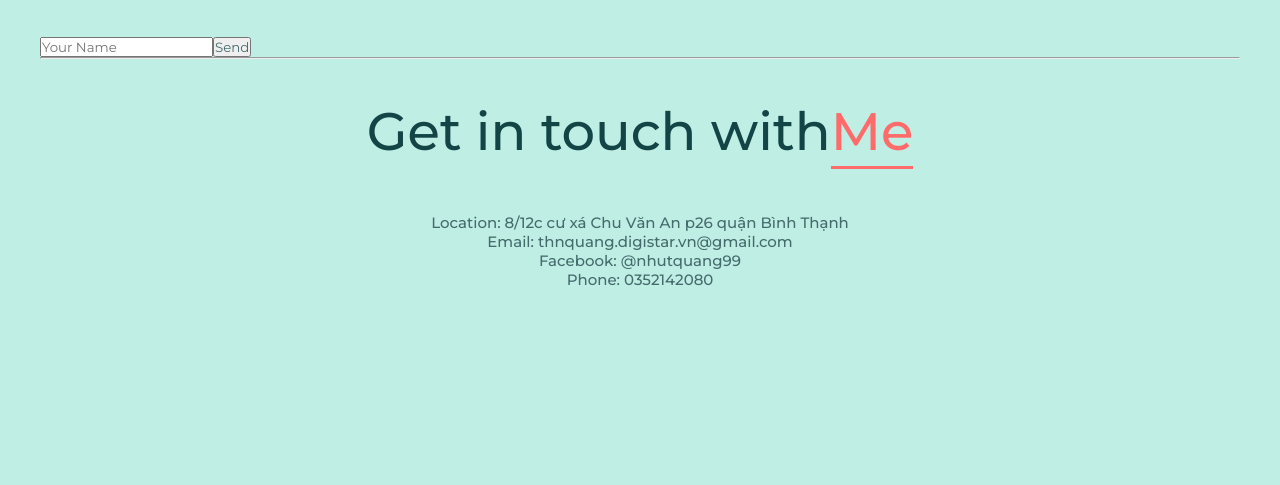
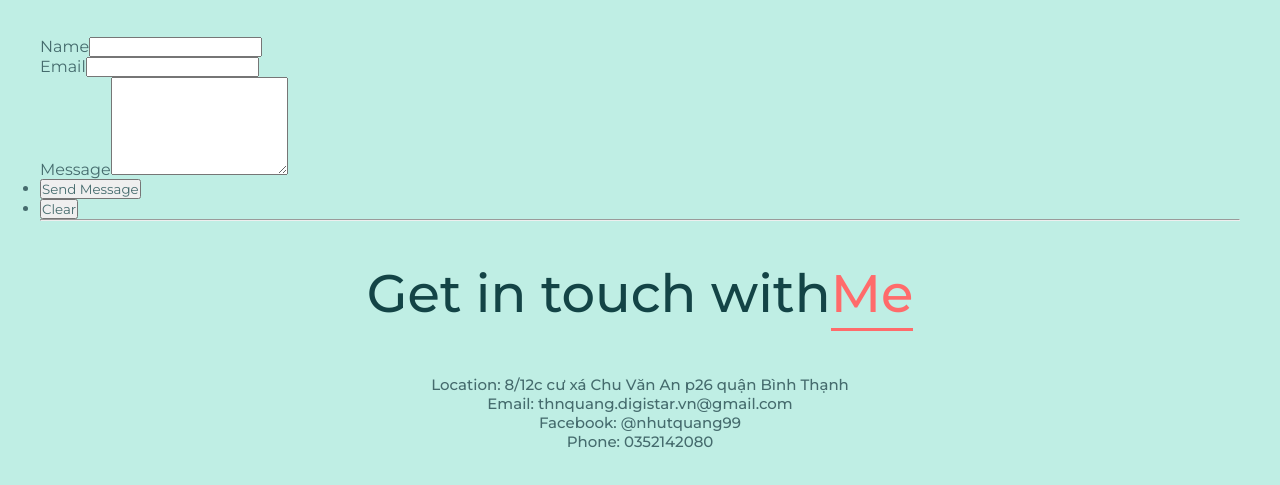
Before and after one commit to nhutquanghi/myBlog, a Gatsby site: page /contact in a window 1280 px wide. Shown: the part 93-578 px from the top of the page. Built offline with nearby package versions, Linux system fonts and the light colour scheme; Gatsby itself is replaced by a stand-in of ours.

Commit message:
add page success

```diff
--- a/gatsby-config.js
+++ b/gatsby-config.js
@@ -9,6 +9,7 @@ module.exports = {
     'gatsby-transformer-remark',
     `gatsby-transformer-sharp`,
     `gatsby-plugin-sharp`,
+    `gatsby-plugin-react-helmet`,
     `gatsby-plugin-fontawesome-css`,
     {
       resolve: `gatsby-source-filesystem`,
--- a/package.json
+++ b/package.json
@@ -24,13 +24,15 @@
     "gatsby-plugin-dark-mode": "^1.1.2",
     "gatsby-plugin-fontawesome-css": "^1.1.0",
     "gatsby-plugin-image": "^1.6.0",
+    "gatsby-plugin-react-helmet": "^4.6.0",
     "gatsby-plugin-sharp": "^3.6.0",
     "gatsby-source-cosmicjs": "^1.2.1",
     "gatsby-source-filesystem": "^3.6.0",
     "gatsby-transformer-remark": "^4.3.0",
     "gatsby-transformer-sharp": "^3.6.0",
     "react": "^17.0.1",
-    "react-dom": "^17.0.1"
+    "react-dom": "^17.0.1",
+    "react-helmet": "^6.1.0"
   },
   "devDependencies": {
     "prettier": "2.2.1"
--- a/src/components/Footer.js
+++ b/src/components/Footer.js
@@ -1,6 +1,5 @@
 import React from 'react'
 import * as styles from '../styles/footer.module.css'
-
 
 export default function Footer() {
     return (
--- a/src/pages/contact.js
+++ b/src/pages/contact.js
@@ -4,15 +4,29 @@ import Layout from "../components/Layout"
 export default function Contact() {
     return (
         <Layout>
-            <form
-                name="contact"
-                method="POST"
-                data-netlify="true"
-                data-netlify-honeypot="bot-field"
-            >
-                <input name="name" placeholder="Your Name" type="text" />
-
-                <button type="submit">Send</button>
+            <form name="contact" method="post" data-netlify="true" data-netlify-honeypot="bot-field" action="/success">
+                <input type="hidden" name="bot-field" />
+                <input type="hidden" name="form-name" value="contact" />
+                <div className="field half first">
+                    <label htmlFor="name">Name</label>
+                    <input type="text" name="name" id="name" />
+                </div>
+                <div className="field half">
+                    <label htmlFor="email">Email</label>
+                    <input type="text" name="email" id="email" />
+                </div>
+                <div className="field">
+                    <label htmlFor="message">Message</label>
+                    <textarea name="message" id="message" rows="6" />
+                </div>
+                <ul className="actions">
+                    <li>
+                        <input type="submit" value="Send Message" className="special" />
+                    </li>
+                    <li>
+                        <input type="reset" value="Clear" />
+                    </li>
+                </ul>
             </form>
         </Layout>
     )
```
Also changed, not shown: src/pages/success.js (added, +28 -0 lines), 1 other file.
